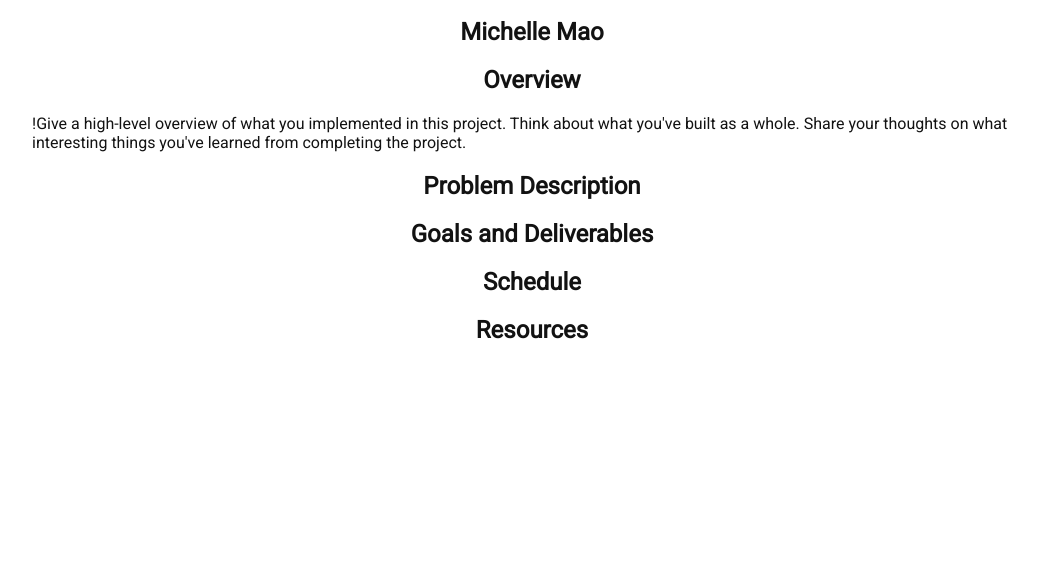
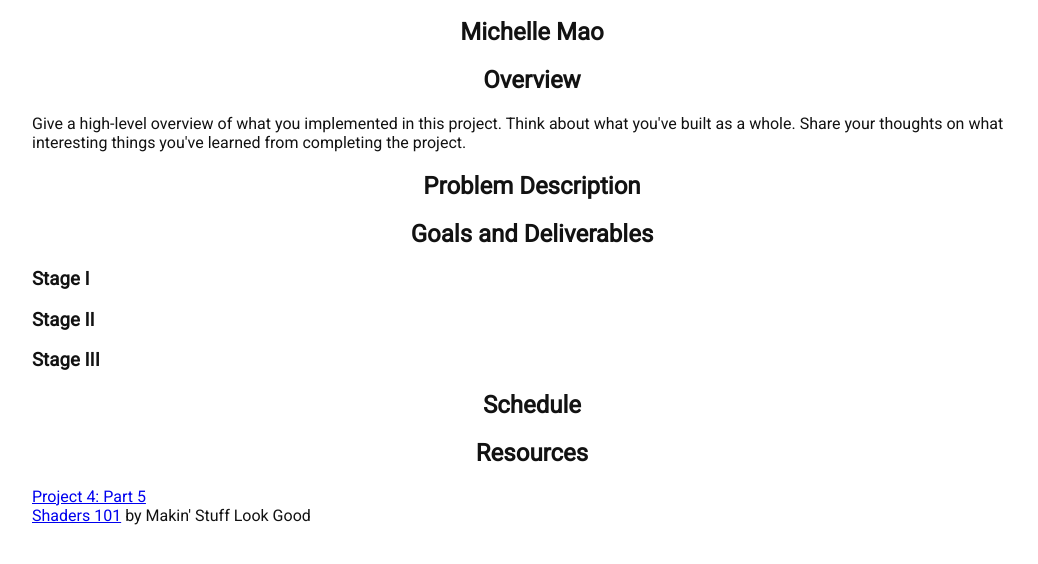
Before and after one commit to michelle54725/cs184-final, a plain HTML site: page docs/index.html in a window 1280 px wide. Shown: the part 222-786 px from the top of the page, without its empty margins (108-1146 px from the left). Drawn offline with Linux system fonts and the light colour scheme.

Commit message:
proposal outline

```diff
--- a/docs/index.html
+++ b/docs/index.html
@@ -7,22 +7,25 @@
 <link href="https://fonts.googleapis.com/css2?family=Roboto&display=swap" rel="stylesheet">
 </head>
 
-
 <body>
-
 <h1 align="middle">CS 184: Computer Graphics and Imaging | Summer 2020</h1>
 <h1 align="middle">Final Project Proposal</h1>
 <h2 align="middle">Michelle Mao</h2>
 
-<div>
-
 <h2 align="middle">Overview</h2>
-<p>!Give a high-level overview of what you implemented in this project. Think about what you've built as a whole. Share your thoughts on what interesting things you've learned from completing the project.</p>
+<p>Give a high-level overview of what you implemented in this project. Think about what you've built as a whole. Share your thoughts on what interesting things you've learned from completing the project.</p>
 
 <h2 align="middle">Problem Description</h2>
 <h2 align="middle">Goals and Deliverables</h2>
+    <h3>Stage I</h3>
+    <h3>Stage II</h3>
+    <h3>Stage III</h3>
 <h2 align="middle">Schedule</h2>
 <h2 align="middle">Resources</h2>
+    <p>
+        <a href="https://cs184.eecs.berkeley.edu/su20/docs/proj4-part-5">Project 4: Part 5</a><br />
+        <a href="https://www.youtube.com/watch?v=T-HXmQAMhG0">Shaders 101</a> by Makin' Stuff Look Good
+    </p>
 
 </body>
 </html>
```
